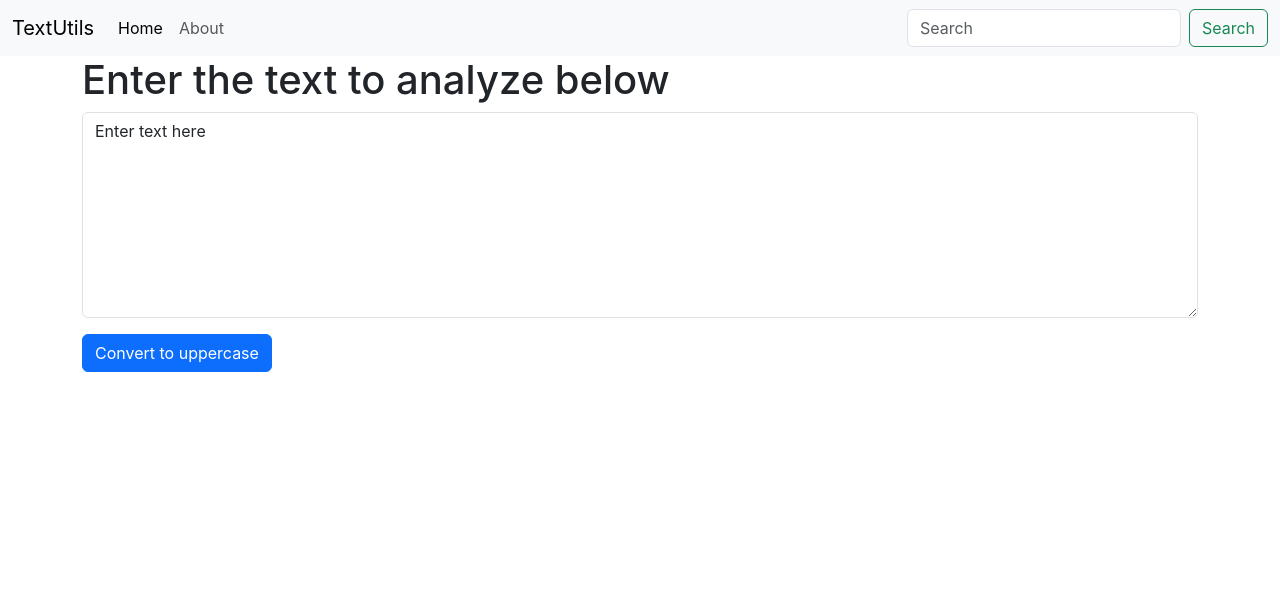
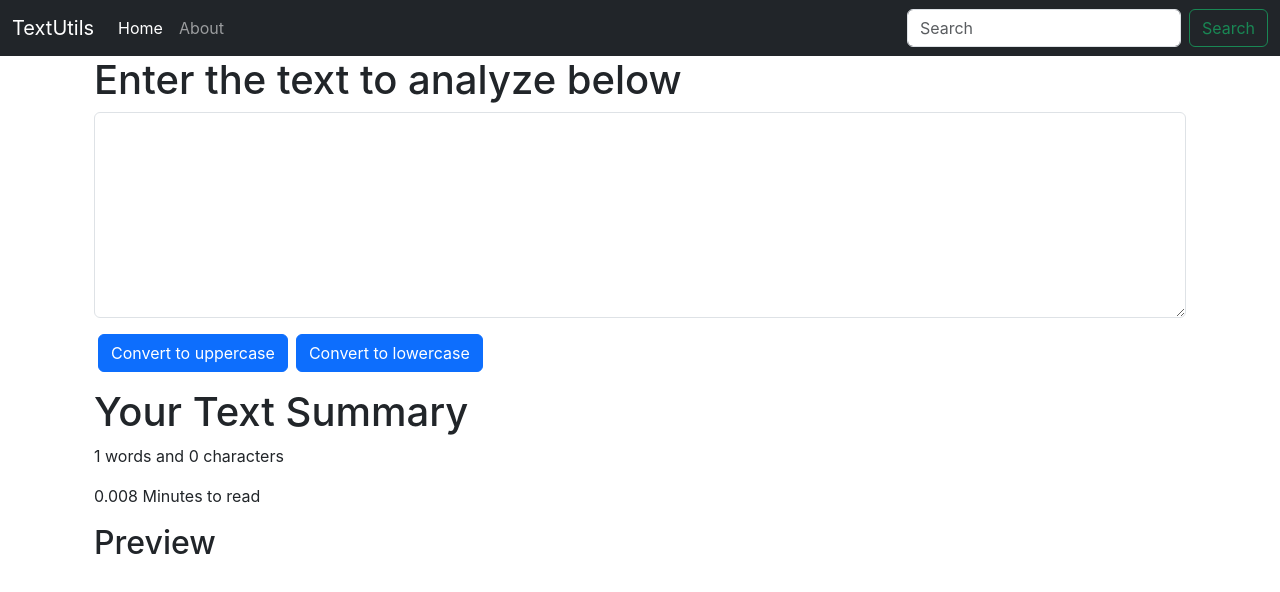
Before and after one commit to Veerupatil45/React-Tutorial, a React (Create React App) app: page / in a window 1280 px wide. Shown: the top 592 px of the page. Built offline with nearby package versions, Linux system fonts and the light colour scheme.

Commit message:
changes added

```diff
--- a/src/components/Navbar.js
+++ b/src/components/Navbar.js
@@ -5,7 +5,7 @@
 export default function Navbar(props) {
   return (
     <div>
-      <nav className="navbar navbar-expand-lg bg-body-tertiary">
+      <nav className="navbar navbar-expand-lg navbar-dark bg-dark mb-6">
   <div className="container-fluid">
     <a className="navbar-brand" href="/">{props.title}</a>
     <button className="navbar-toggler" type="button" data-bs-toggle="collapse" data-bs-target="#navbarSupportedContent" aria-controls="navbarSupportedContent" aria-expanded="false" aria-label="Toggle navigation">
--- a/src/components/TextForm.js
+++ b/src/components/TextForm.js
@@ -9,21 +9,38 @@
         setText(newText)
     }
 
+    const handleLowClick=()=>{
+        console.log("uppercase was clicked" + text);
+        let newText=text.toLowerCase();
+        setText(newText)
+    }
+
     const handleOnChange=(event)=>{
         console.log("onchange")
         setText(event.target.value)
     }
-    const [text, setText]=useState('Enter text here');
+
+    const [text, setText]=useState('');
 
   return (
-    <div>
+    <>
+    <div className='container'>
         <h1>{props.heading}</h1>
         <div className="mb-3">
 
             <textarea className="form-control" id="mybox" value={text}
            onChange={handleOnChange} rows="8"></textarea>
         </div>
-        <button className="btn btn-primary" onClick={handleUpClick}>Convert to uppercase</button>
+        <button className="btn btn-primary mx-1" onClick={handleUpClick}>Convert to uppercase</button>
+        <button className="btn btn-primary mx-1" onClick={handleLowClick}>Convert to lowercase</button>
     </div>
+    <div className="container my-3">
+        <h1>Your Text Summary</h1>
+        <p>{text.split(" ").length} words and {text.length} characters</p>
+        <p>{0.008 * text.split(" ").length} Minutes to read</p>
+        <h2>Preview</h2>
+        <p>{text}</p>
+    </div>
+    </>
   )
 }
```
